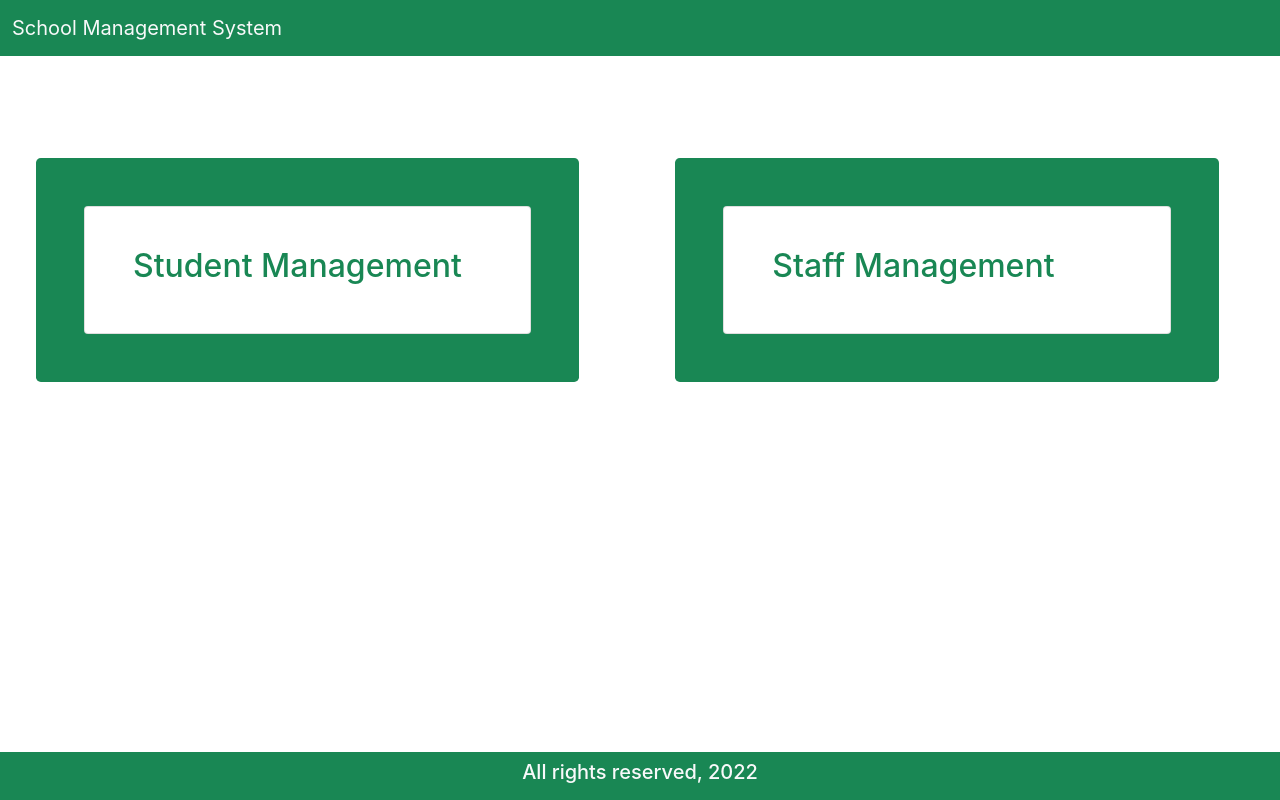
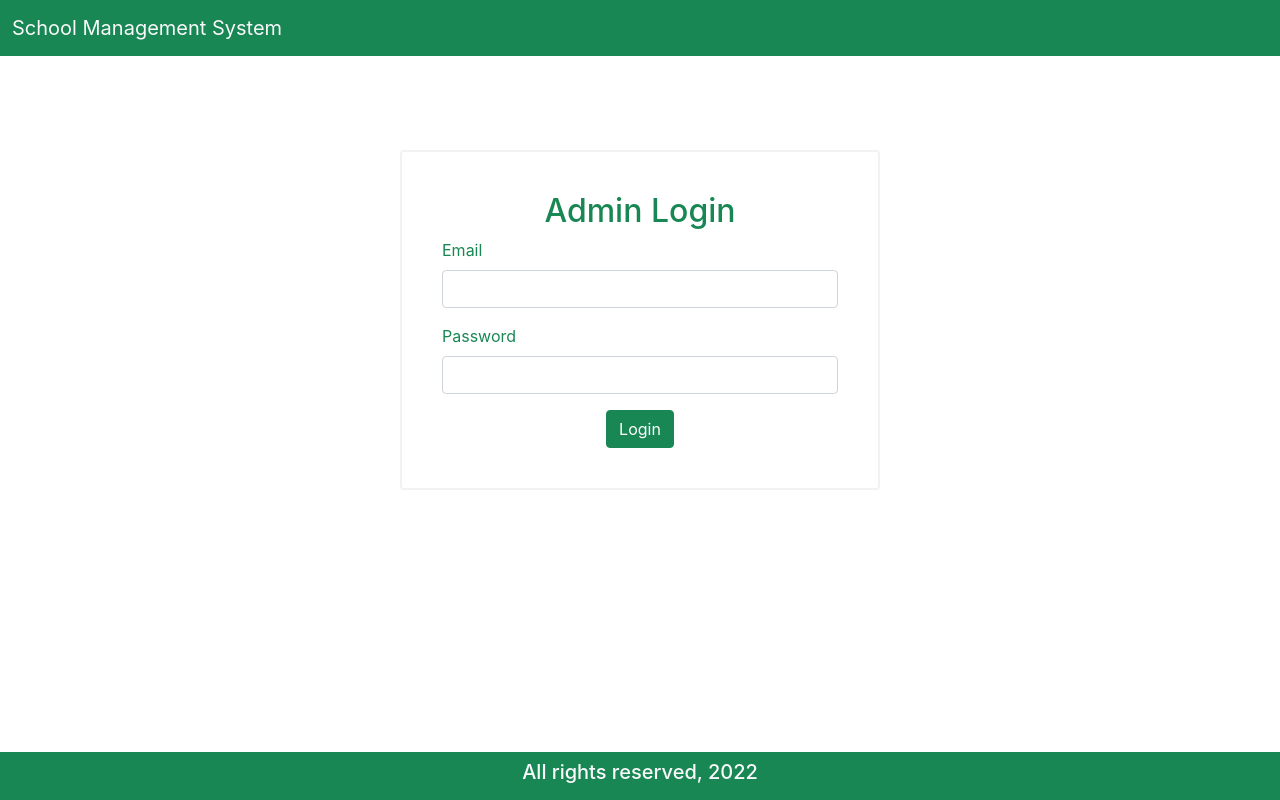
Before and after one commit to techiemanish/sms-react-frontend, a React (Create React App) app: page /dashboard in a window 1280 px wide. Built offline with nearby package versions, Linux system fonts and the light colour scheme.

Commit message:
Login Security improved and login user data displayed in dashboard and StudentNavbar modified

```diff
--- a/src/App.js
+++ b/src/App.js
@@ -34,6 +34,7 @@ function App() {
     <Routes>
       <Route exact path="/" element={<Login heading="Admin Login" showAlert={showAlert}/>}/>
       <Route exact path="/dashboard" element={<Dashboard/>}/>
+      <Route path= "*" element={<Login heading="Admin Login" showAlert={showAlert}/>}/>
       <Route exact path="/students" element={<StudentHome
       arg1="New Student Record"
       arg2="View Student Records"
--- a/src/components/Dashboard.jsx
+++ b/src/components/Dashboard.jsx
@@ -1,10 +1,29 @@
 import React from 'react'
+import { useLocation } from 'react-router-dom'
 import Staff from '../staffs/Staff'
 import Student from '../students/Student'
+import Login from './Login';
+import { useState } from 'react';
+
 
 function Dashboard(props) {
+  const [alert, setAlert] = useState(null);
+  const showAlert =(message, type)=>{
+      setAlert({
+        msg: message,
+        type: type
+      });
+      setTimeout(()=>{
+        setAlert(null);
+      },1500);
+  }
+
+  const location = useLocation();
+  // console.log(location.state)
+  if(location.state != null){
     return (
       <>
+      <center><h1 className='text-success'>Welcome, {location.state.name}</h1></center>
     <div className="row">
     <div className="col-sm-5 mx-5 my-5 bg-success text-success rounded-3 p-5">
       <div className="card p-3">
@@ -22,9 +41,17 @@ function Dashboard(props) {
     </div>
   </div>
       </>
+    )
+  }
+  else{
+    return(
+      <>
+      <Login heading="Admin Login" showAlert={showAlert}/>
+      </>
+    )
 
+  }
 
-  )
 }
 
 export default Dashboard
--- a/src/components/Login.jsx
+++ b/src/components/Login.jsx
@@ -27,13 +27,15 @@ const handle = (e) =>{
       "password" : data.password
     })
     .then((res)=>{
+      //console.log(JSON.parse(res.request.responseText));
       if(res.data.message === "Incorrect Credentials"){
         props.showAlert("Incorrect Password. Please try again!", "danger");
         navigate("/", { replace: true });
       }
       else{
         props.showAlert("Login Successful!","success");
-        navigate("/dashboard", { replace: true });
+        navigate("/dashboard", {state: res.data});
+        // JSON.parse(res.request.responseText)
       }
     }).catch(error=>console.error())
   }
--- a/src/components/Test.jsx
+++ b/src/components/Test.jsx
@@ -1,6 +1,6 @@
 import React from 'react'
 
-function Test() {
+function Test(props) {
   return (
       <>
     <div><h1>Testing</h1></div>
--- a/src/students/Registration.jsx
+++ b/src/students/Registration.jsx
@@ -59,7 +59,7 @@ function Registration(props) {
             "section": data.section,
             "emergency": data.emergency
         }).then((res)=>{
-            console.log(res.data);
+            console.log(res);
         })
         showAlert("Registration Successful!","success");
     }
--- a/src/students/StudentNavBar.jsx
+++ b/src/students/StudentNavBar.jsx
@@ -4,9 +4,9 @@ import {Link} from "react-router-dom";
 function StudentNavBar(props) {
   return (
     <>
-    <nav className="navbar navbar-expand-lg navbar-light bg-success " style={{marginTop: '-55px'}}>
+    <nav className="navbar navbar-expand-lg navbar-light bg-success " style={{marginTop: '-55px',position:"fixed",width:"100%"}}>
   <div className="container-fluid">
-    <Link className="navbar-brand text-light" to="/students">Student Management System</Link>
+    <Link className="navbar-brand text-light" to="/students">Home</Link>
     <button className="navbar-toggler" type="button" data-bs-toggle="collapse" data-bs-target="/navbarSupportedContent" aria-controls="navbarSupportedContent" aria-expanded="false" aria-label="Toggle navigation">
       <span className="navbar-toggler-icon"></span>
     </button>
```
Lines whose indentation alone changed are shown as unchanged.
